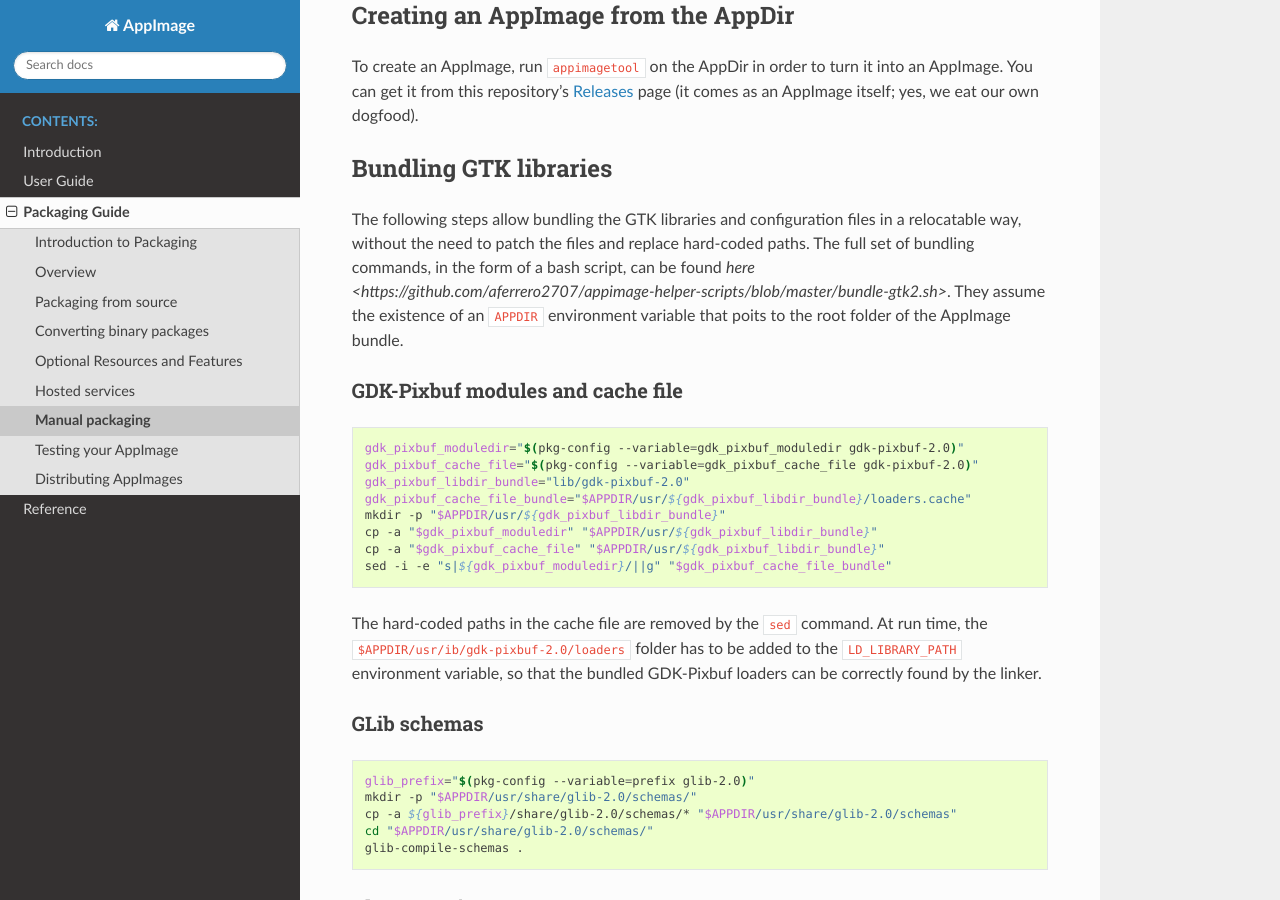
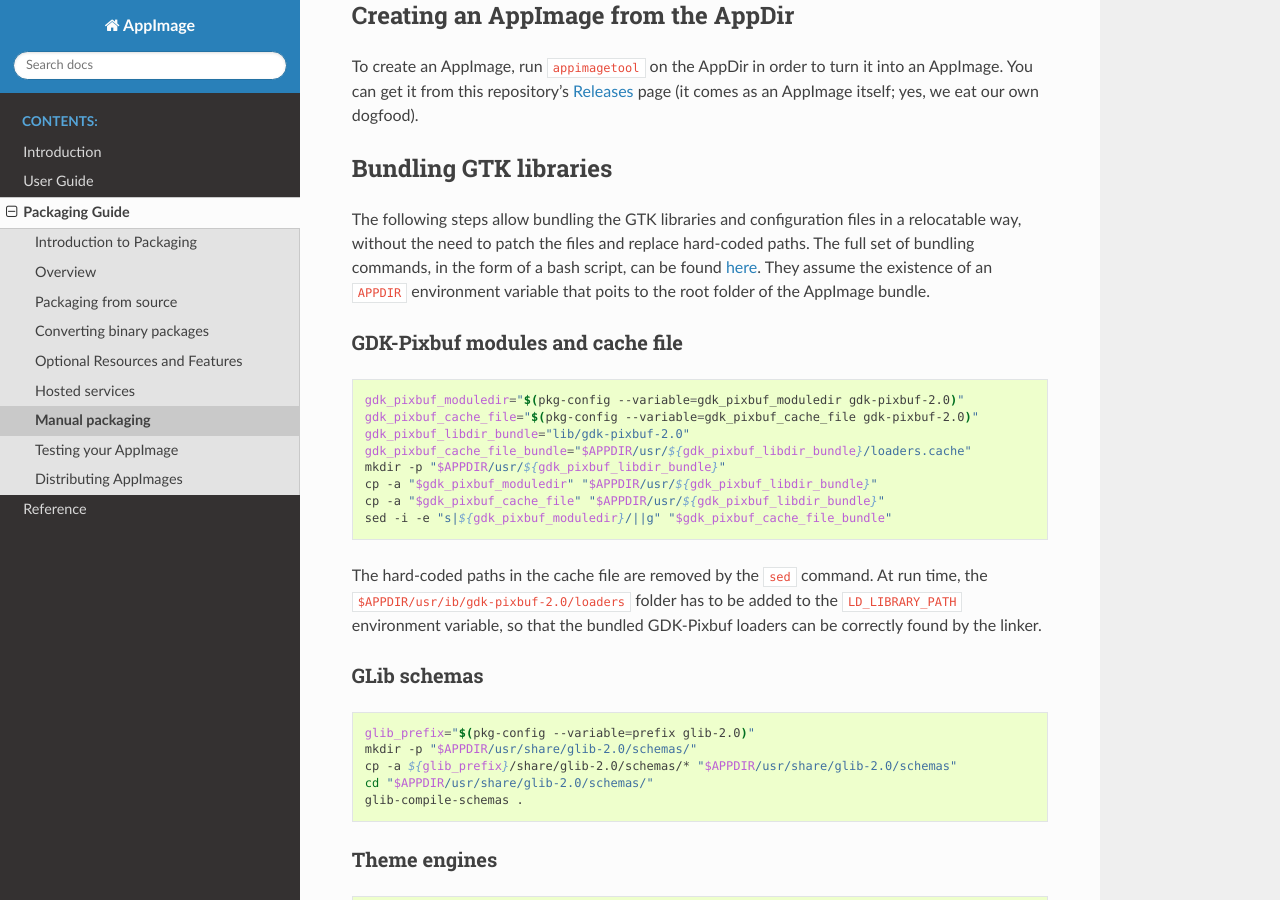
Before and after one commit to AppImage/docs.appimage.org, a Sphinx documentation site: the page built from source/packaging-guide/manual.rst, in a window 1280 px wide and 900 px high, scrolled down 2143 px. Built offline with Sphinx 7.4.7 and the Read the Docs theme 2.0.0, drawn with Linux system fonts in a browser that asks for light colours.

Commit message:
Fix broken link

```diff
--- a/source/packaging-guide/manual.rst
+++ b/source/packaging-guide/manual.rst
@@ -94,7 +94,7 @@
 Bundling GTK libraries
 ^^^^^^^^^^^^^^^^^^^^^^
 
-The following steps allow bundling the GTK libraries and configuration files in a relocatable way, without the need to patch the files and replace hard-coded paths. The full set of bundling commands, in the form of a bash script, can be found `here <https://github.com/aferrero2707/appimage-helper-scripts/blob/master/bundle-gtk2.sh>`. They assume the existence of an :code:`APPDIR` environment variable that poits to the root folder of the AppImage bundle.
+The following steps allow bundling the GTK libraries and configuration files in a relocatable way, without the need to patch the files and replace hard-coded paths. The full set of bundling commands, in the form of a bash script, can be found `here <https://github.com/aferrero2707/appimage-helper-scripts/blob/master/bundle-gtk2.sh>`_. They assume the existence of an :code:`APPDIR` environment variable that poits to the root folder of the AppImage bundle.
 
 GDK-Pixbuf modules and cache file
 """""""""""""""""""""""""""""""""
```
